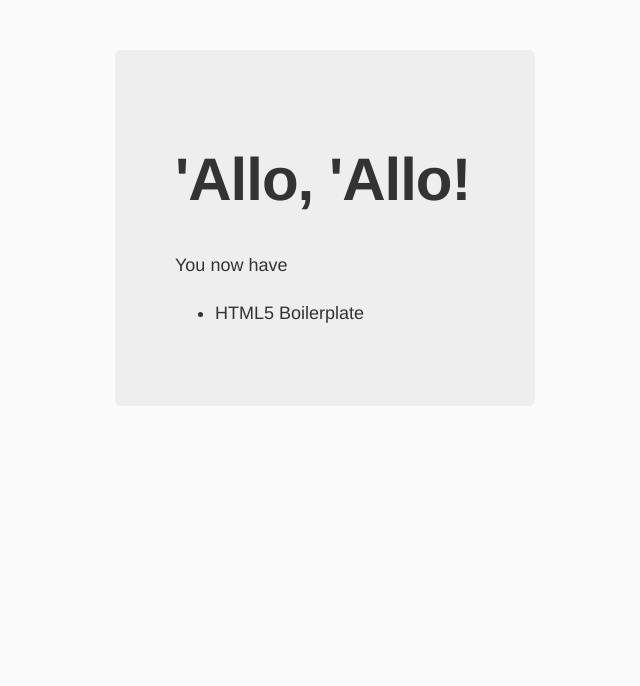
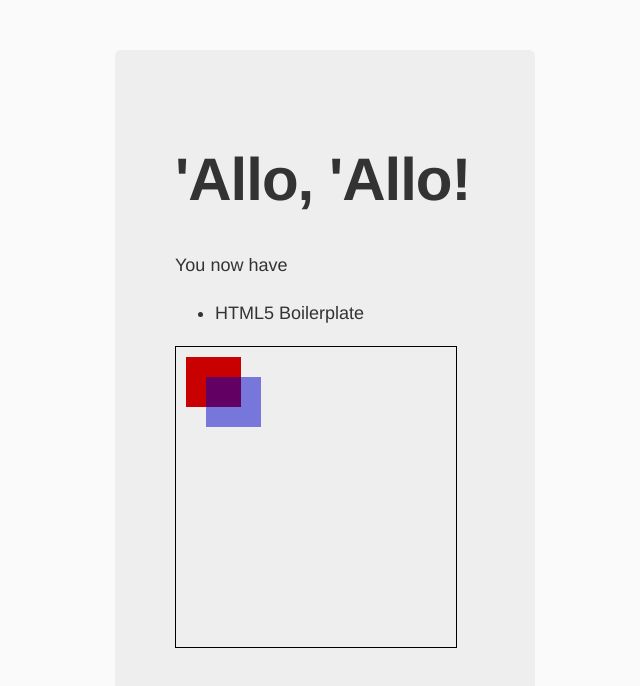
Before and after one commit to courajs/tetris, a website: page tetris.js/the-first/app/index.html in a window 1280 px wide. Shown: the whole page, without its empty margins (315-955 px from the left). Drawn offline with nearby package versions, Linux system fonts and the light colour scheme; files that its build step writes are made by us from their sources.

Commit message:
Added a canvas tag and a raphael dep

```diff
--- a/tetris.js/the-first/app/index.html
+++ b/tetris.js/the-first/app/index.html
@@ -27,24 +27,16 @@
             <li>HTML5 Boilerplate</li>
 
           </ul>
+            <canvas id='tetris-canvas' width=280 height=300></canvas>
         </div>
 
 
         <!-- build:js scripts/vendor.js -->
         <!-- bower:js -->
         <script src="bower_components/jquery/jquery.js"></script>
+        <script src="bower_components/raphael/raphael.js"></script>
         <!-- endbower -->
         <!-- endbuild -->
-
-        <!-- Google Analytics: change UA-XXXXX-X to be your site's ID. -->
-        <script>
-            (function(b,o,i,l,e,r){b.GoogleAnalyticsObject=l;b[l]||(b[l]=
-            function(){(b[l].q=b[l].q||[]).push(arguments)});b[l].l=+new Date;
-            e=o.createElement(i);r=o.getElementsByTagName(i)[0];
-            e.src='//www.google-analytics.com/analytics.js';
-            r.parentNode.insertBefore(e,r)}(window,document,'script','ga'));
-            ga('create','UA-XXXXX-X');ga('send','pageview');
-        </script>
 
         <!-- build:js scripts/main.js -->
         <script src="scripts/main.js"></script>
--- a/tetris.js/the-first/app/scripts/main.js
+++ b/tetris.js/the-first/app/scripts/main.js
@@ -1 +1,8 @@
 console.log('\'Allo \'Allo!');
+var canvas = document.getElementById('tetris-canvas');
+var ctx = canvas.getContext('2d');
+ctx.fillStyle = 'rgb(200,0,0)';
+ctx.fillRect(10, 10, 55, 50);
+
+ctx.fillStyle = 'rgba(0, 0, 200, 0.5)';
+ctx.fillRect(30, 30, 55, 50);
--- a/tetris.js/the-first/app/styles/main.css
+++ b/tetris.js/the-first/app/styles/main.css
@@ -27,3 +27,5 @@
     color: #000;
     padding: 0.2em 0;
 }
+
+canvas { border: 1px solid black; }
--- a/tetris.js/the-first/bower.json
+++ b/tetris.js/the-first/bower.json
@@ -2,7 +2,8 @@
   "name": "the-first",
   "version": "0.0.0",
   "dependencies": {
-    "jquery": "~1.10.2"
+    "jquery": "~1.10.2",
+    "raphael": "~2.1.2"
   },
   "devDependencies": {}
 }
```
